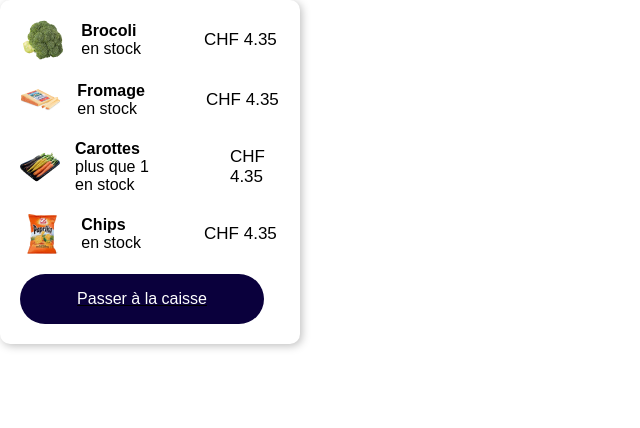
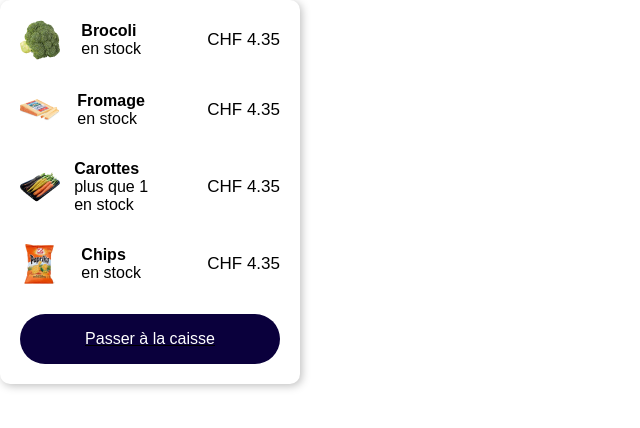
Before and after one commit to eikon-frontend-students/imd2-exercice-hebdomadaire-8-steven-gfeller, a website built with Parcel: page src/index.html in a window 1280 px wide. Shown: the whole page, without its empty margins (0-640 px from the left). Built offline with nearby package versions, Linux system fonts and the light colour scheme.

Commit message:
réparation

```diff
--- a/src/index.html
+++ b/src/index.html
@@ -8,6 +8,7 @@
   </head>
   <body>
     <div class="produits">
+      <div class="container">
         <div class="product">
           <img src="Icones/brocoli.png" alt="brocoli" />
           <div class="text">
@@ -28,7 +29,7 @@
           <img src="Icones/carrote.png" alt="brocoli" />
           <div class="text">
             <p class="bold">Carottes</p>
-          <p>plus que 1 en stock</p>
+            <p>plus que 1<br />en stock</p>
           </div>
           <p class="price">CHF 4.35</p>
         </div>
@@ -42,6 +43,7 @@
         </div>
         <a href="caisse"><div class="caisse">Passer à la caisse</div></a>
       </div>
+    </div>
     <script src="js/main.js" type="module"></script>
   </body>
 </html>
--- a/src/scss/main.scss
+++ b/src/scss/main.scss
@@ -22,18 +22,24 @@ body {
   width: 300px;
   padding: 20px;
   flex-direction: column;
-  align-items: stretch;
-  gap: 20px;
   border-radius: 10px;
   background: #fff;
   box-shadow: 2px 2px 8px 0px rgba(0, 0, 0, 0.25);
 }
 
+.container {
+  width: 100%;
+  display: flex;
+  flex-direction: column;
+  justify-content: space-between;
+  gap: 30px;
+}
+
 .product {
   display: flex;
   align-items: center;
-  gap: 15px;
-  justify-content: space-evenly;
+  gap: 10px;
+  justify-content: space-between;
 }
 
 .text {
@@ -52,7 +58,7 @@ body {
 
 .caisse {
   display: flex;
-  width: 244px;
+  width: 100%;
   height: 50px;
   justify-content: center;
   align-items: center;
```
Lines whose indentation alone changed are shown as unchanged.
